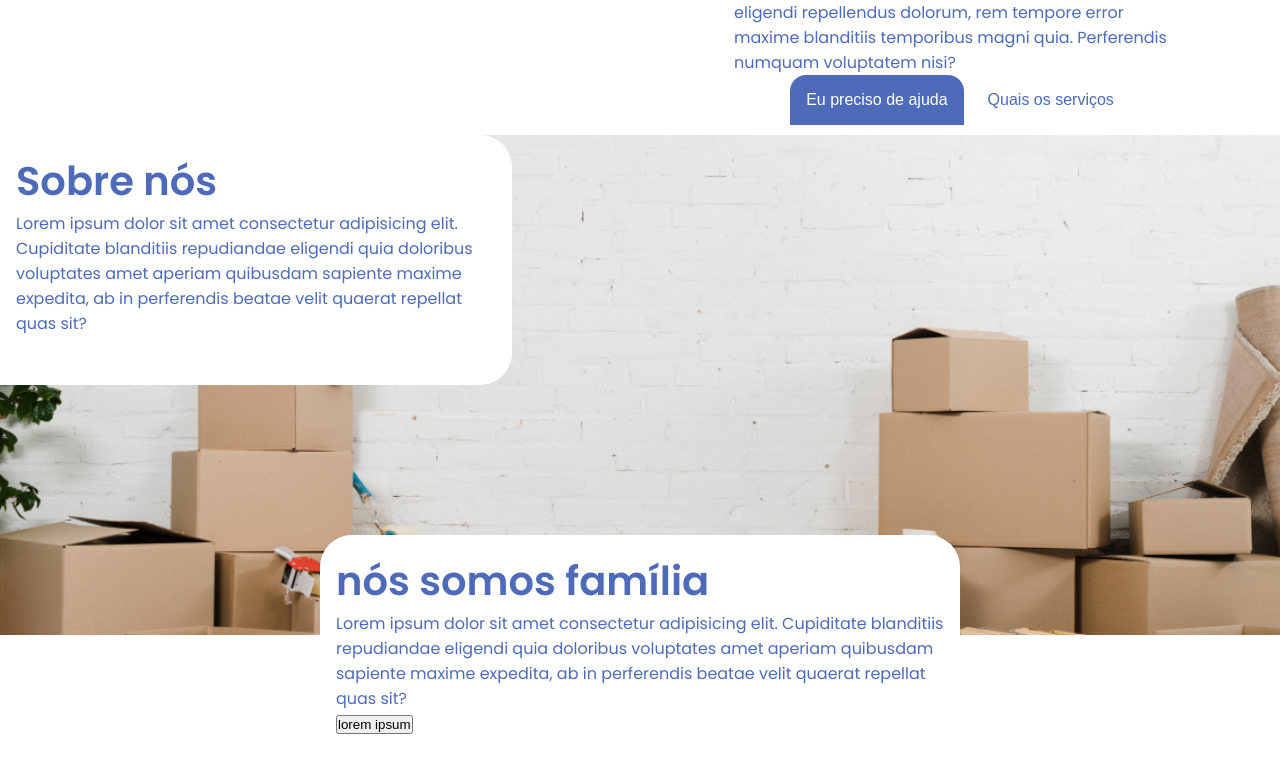
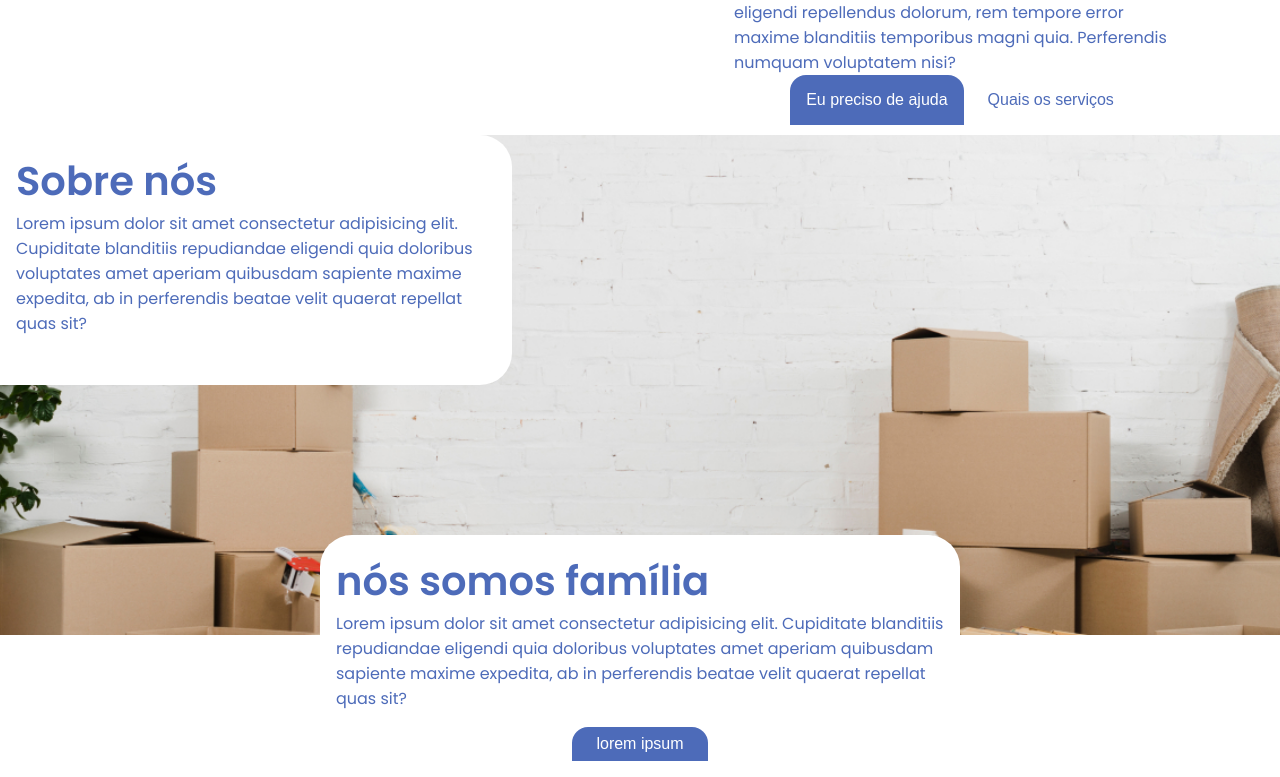
Before and after one commit to vitorkravs/moving-service, a Next.js app: page / in a window 1280 px wide. Shown: the part 573-1350 px from the top of the page. Before the commit the page ends 1325 px from the top, so only its background shows below. Built offline with nearby package versions, Linux system fonts and the light colour scheme.

Commit message:
style: estilizando btn adicionado no card

```diff
--- a/src/components/AboutUs/styles.scss
+++ b/src/components/AboutUs/styles.scss
@@ -34,6 +34,21 @@
 
       h3 {
         font-size: 2rem;
+      }
+
+      #btn-about-us {
+        width: 100%;
+        text-align: center;
+        padding-top: 1rem;
+        button {
+          text-align: center;
+          background-color: $bg-color-third;
+          color: $color-text-third;
+          padding: 0.5rem 1.5rem;
+          border-radius: 1rem 1rem;
+          font-size: 1rem;
+          border: none;
+        }
       }
     }
   }
@@ -92,6 +107,13 @@
         h3 {
           font-size: 2.5rem;
         }
+
+        #btn-about-us {
+          button {
+            border-radius: 1rem 1rem 0 0;
+            cursor: pointer;
+          }
+        }
       }
     }
   }
```
